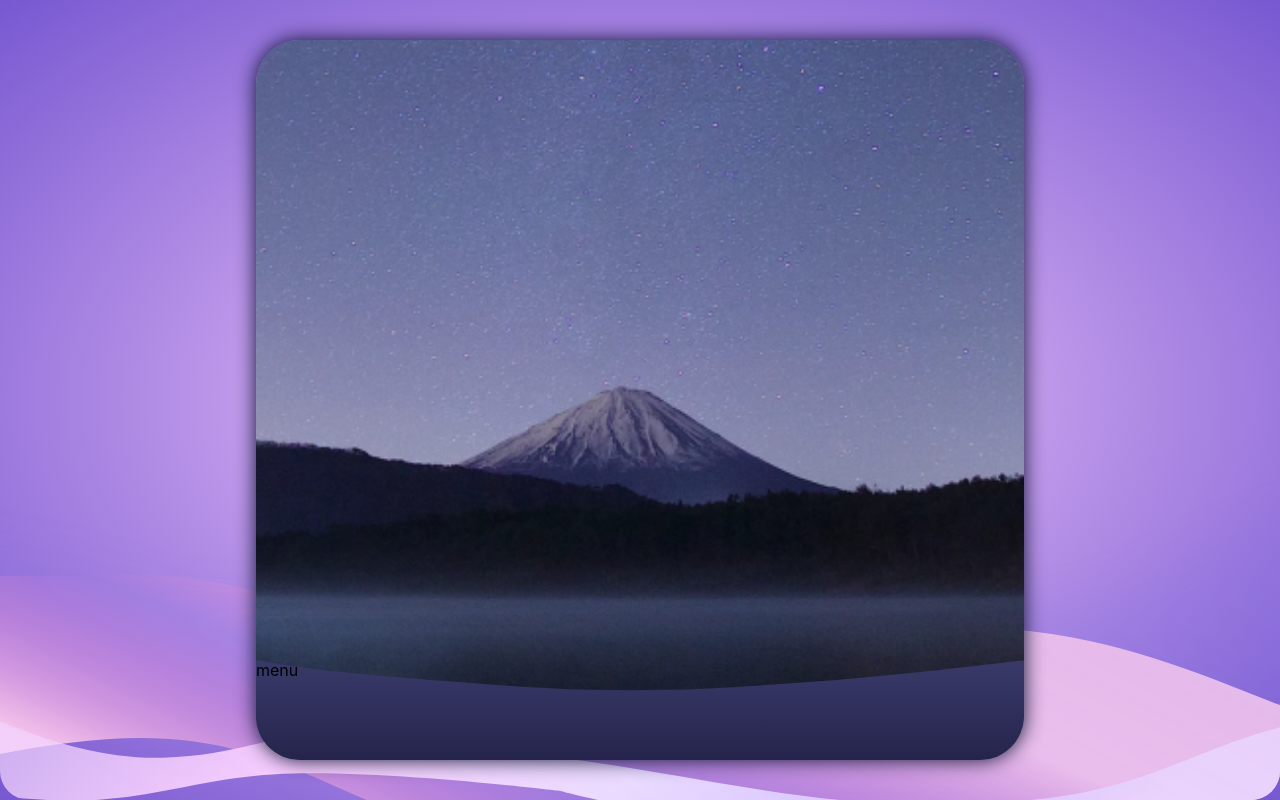
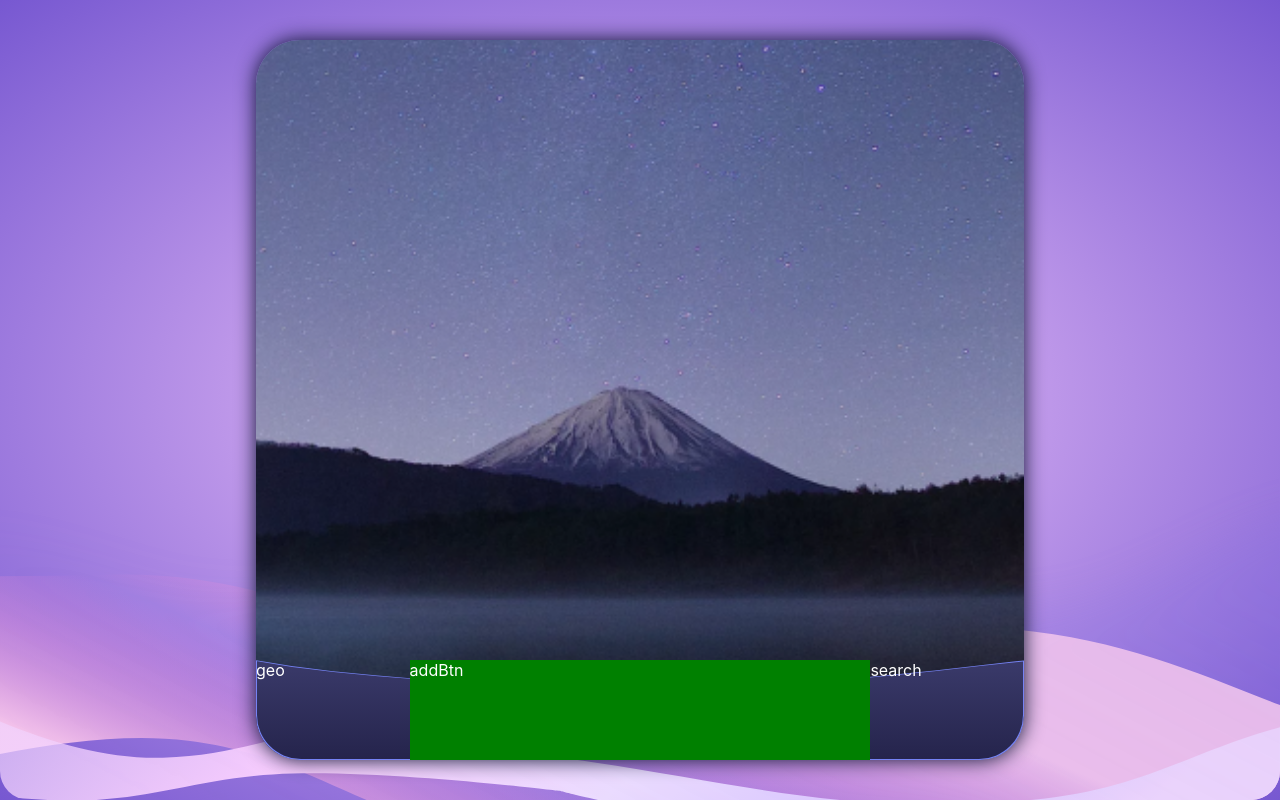
Before and after one commit to polPintero/pandateam_weather_forecast, a Vue app: page / in a window 1280 px wide. Built offline with nearby package versions, Linux system fonts and the light colour scheme.

Commit message:
added shape background

```diff
--- /dev/null
+++ b/src/components/moleculs/Menu/AddBtn.vue
@@ -0,0 +1,19 @@
+<template>
+  <div class="add-btn__wrap">addBtn</div>
+</template>
+
+<script>
+export default {
+  name: 'AddBtn'
+};
+</script>
+
+<style lang="scss" scoped>
+.add-btn {
+  &__wrap {
+    width: 100%;
+    height: 100%;
+    background-color: green;
+  }
+}
+</style>
--- a/src/components/moleculs/Menu/Menu.vue
+++ b/src/components/moleculs/Menu/Menu.vue
@@ -1,36 +1,38 @@
 <template>
-  <div class="menu">menu</div>
-
-  <svg width="0" height="0" :style="{ transform: `rotate(180deg)` }">
-    <defs>
-      <clipPath id="clip" clipPathUnits="objectBoundingBox">
-        <path
-          d="
-            M  0,1
-			 L 0,0
-			 L 1,0
-			 L 1,1
-			 C .45 .4, .35 .8,
-             0 1 Z
-             "
-        />
-      </clipPath>
-    </defs>
-  </svg>
+  <nav class="nav">
+    <ul class="menu">
+      <li>geo</li>
+      <li><AddBtn /></li>
+      <li>search</li>
+    </ul>
+  </nav>
 </template>
 
 <script>
+import { defineAsyncComponent } from 'vue';
+
 export default {
-  name: 'MenuApp'
+  name: 'MenuApp',
+  components: {
+    AddBtn: defineAsyncComponent(() => import('./AddBtn.vue'))
+  }
 };
 </script>
 
 <style lang="scss" scoped>
-.menu {
-  height: 100px;
+.nav {
+  --border-width: 1px;
+
+  position: relative;
+  height: MAX(100px, 13%);
   width: 100%;
   margin-top: auto;
-  background: linear-gradient(#3a3a6a, #25244c);
+  border-radius: inherit;
+
+  &:before,
+  &:after {
+    content: '';
+    position: absolute;
     clip-path: polygon(
       -0.2% 0%,
       4.6% 6.1%,
@@ -52,5 +54,34 @@ export default {
       100.2% 100.9%,
       0% 100.4%
     );
+    border-bottom-left-radius: inherit;
+    border-bottom-right-radius: inherit;
+  }
+
+  &:after {
+    top: var(--border-width);
+    left: var(--border-width);
+    width: calc(100% - calc(var(--border-width) * 2));
+    height: calc(100% - calc(var(--border-width) * 2));
+    background: linear-gradient(#3a3a6a, #25244c);
+  }
+
+  &:before {
+    top: 0;
+    left: 0;
+    width: 100%;
+    height: 100%;
+    background: #7582f4;
+  }
+}
+
+.menu {
+  position: relative;
+  z-index: 1;
+  width: 100%;
+  height: 100%;
+  list-style-type: none;
+  display: grid;
+  grid-template-columns: 1fr 3fr 1fr;
 }
 </style>
--- a/src/styles/base.css
+++ b/src/styles/base.css
@@ -1,8 +1,9 @@
 :root {
+  --color-primary: #ffffff;
 }
 
-/* semantic color variables for this project */
-:root {
+html {
+  color: var(--color-primary);
 }
 
 @media (prefers-color-scheme: dark) {
```
Lines whose indentation alone changed are shown as unchanged.
